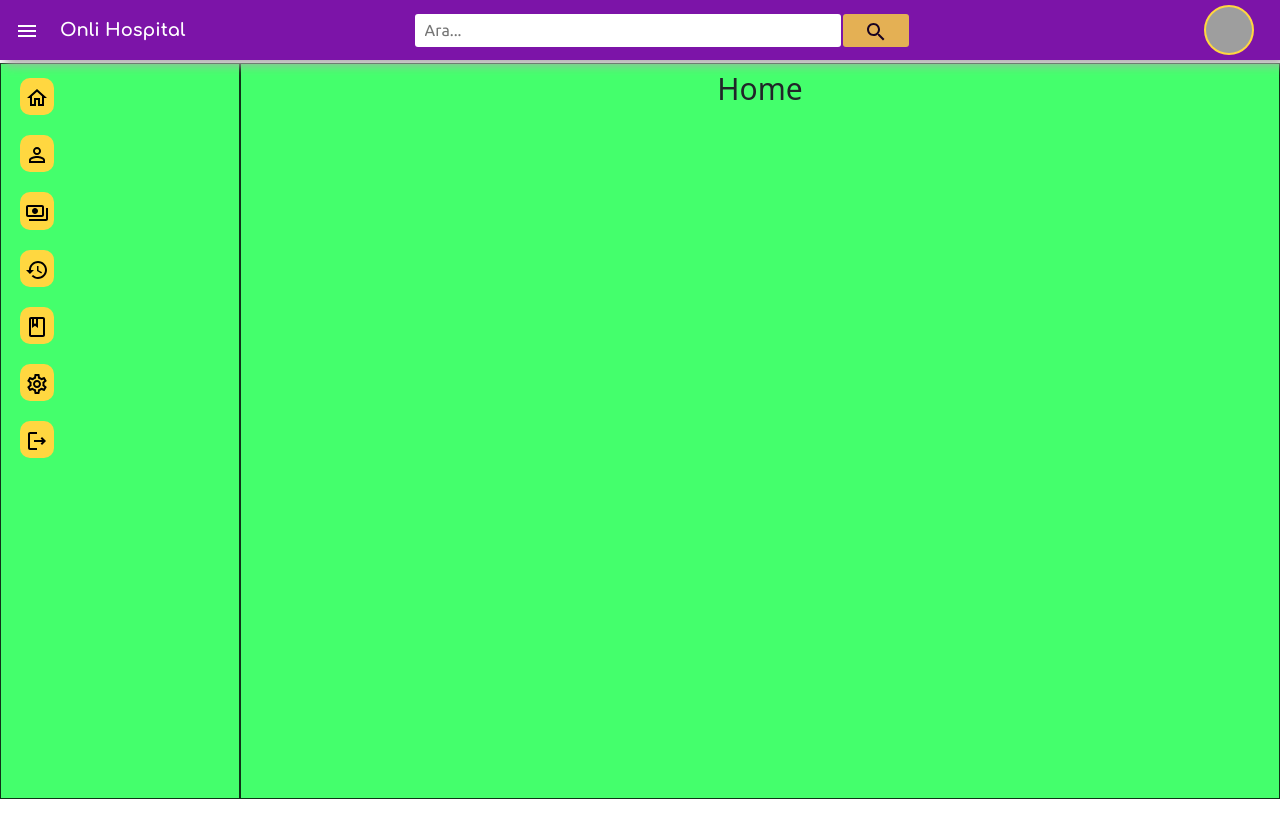
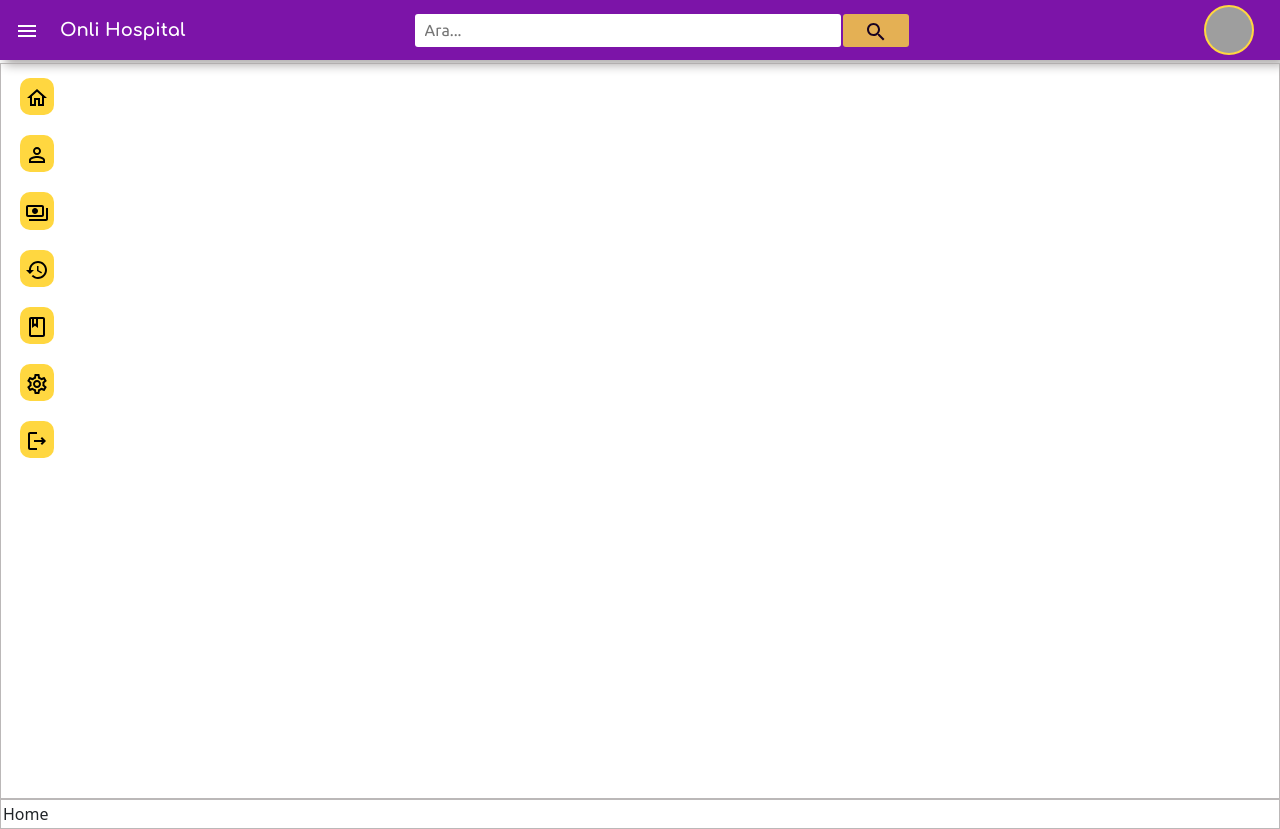
Before and after one commit to mehmetkekec58/onli-hospital-react, a React (Create React App) app: page / in a window 1280 px wide. Before the commit the page ends 800 px from the top, so only its background shows below. Built offline with nearby package versions, Linux system fonts and the light colour scheme; grey boxes are pictures that could not be loaded; a web font is replaced by a local one.

Commit message:
updated grid for main css

```diff
--- a/src/pages/main/Main.css
+++ b/src/pages/main/Main.css
@@ -1,12 +1,17 @@
-.grid-container{
+.grid-container1{
    display: grid;
-   grid-template-columns: 240px calc(100vw - 240px);
+   grid-template-columns: 240px calc(100vw - 240px) ;
    height: calc(100vh - 65px);
 }
+.grid-container2{
+    display: grid;
+    grid-template-columns: 65px calc(100vw - 65px) ;
+    height: calc(100vh - 65px);
+ }
 .grid-item {
-    background-color: #44ff6c;
-    border: 1px solid rgba(0, 0, 0, 0.8);
+    border: 1px solid rgba(170, 167, 167, 0.8);
     padding: 2px 2px 2px 2px;
-    font-size: 30px;
-    text-align: center;
   }
+  .grid-display{
+    display: none;
+  }
```
